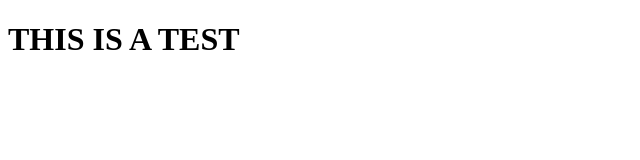
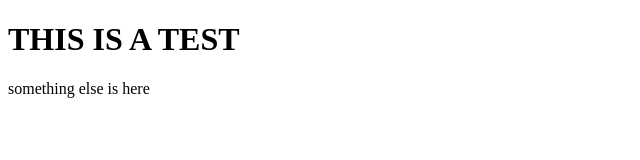
Before and after one commit to dcartist/thisisatest, a plain HTML site: page index.html in a window 1280 px wide. Shown: the whole page, without its empty margins (0-640 px from the left). Drawn offline with Linux system fonts and the light colour scheme.

Commit message:
adding a paragraph

```diff
--- a/index.html
+++ b/index.html
@@ -7,5 +7,6 @@
 </head>
 <body>
     <h1>THIS IS A TEST</h1>
+    <p>something else is here</p>
 </body>
 </html>
```
